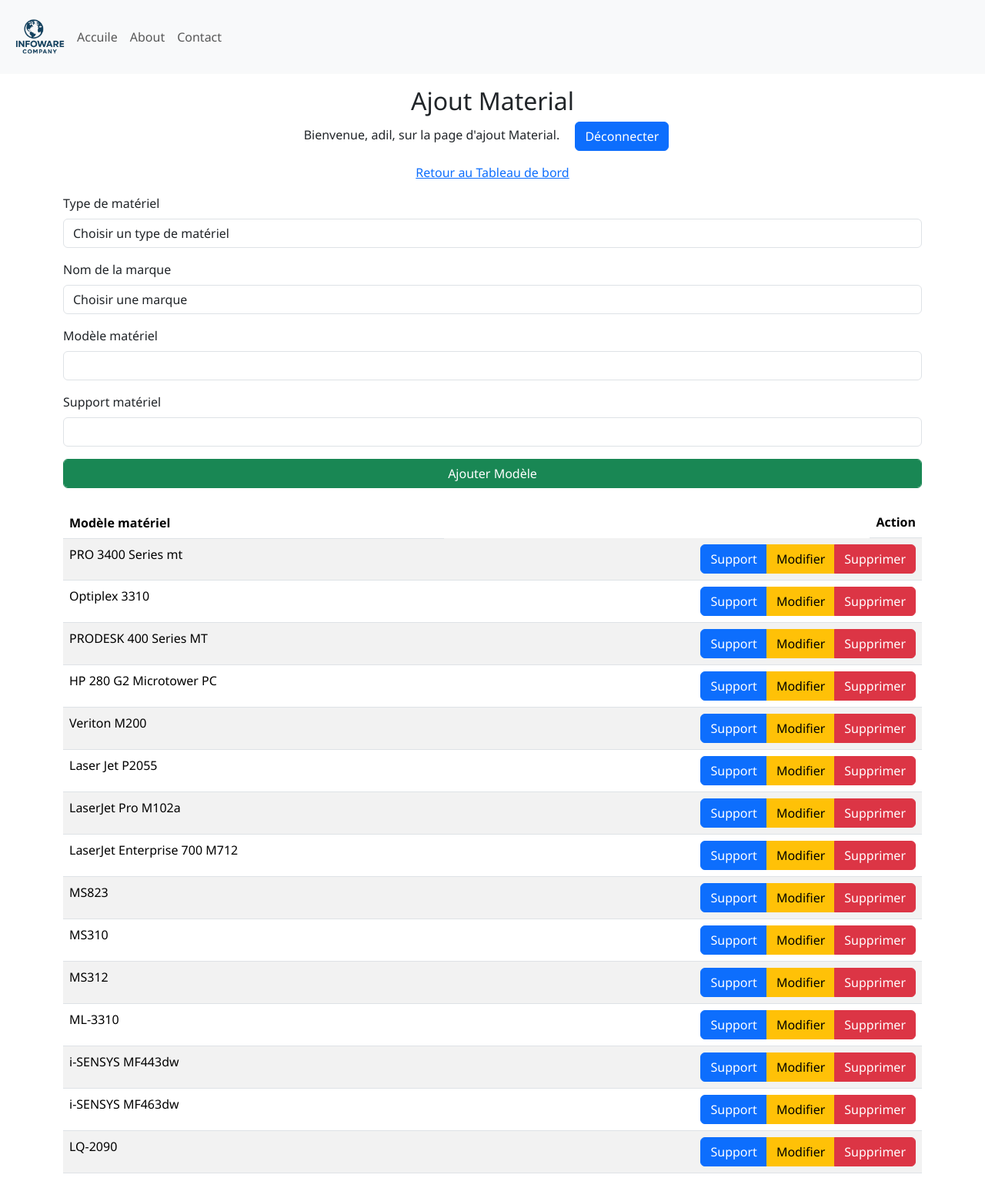
After one commit to the8Proffesional/FLASK, a Flask app: page /manage_Models in a window 1280 px wide. The commit adds this page. Shown: the whole page at 77% size. Run offline with Flask 3, Linux system fonts and the light colour scheme; a user stored in the database is signed in; data comes from the database, SQL or seed files in the repository; both versions use the stored data as it was after the commit.

Commit message:
Add Modèl material

```diff
--- a/Site/app.py
+++ b/Site/app.py
@@ -1,4 +1,5 @@
 from flask import  Flask
+from dashbord.models import ModelMaterial
 from main.main import main
 from about.about import about
 from admin.admin import adminstration
@@ -30,6 +31,7 @@
     app.register_blueprint(utilisateur)
     app.register_blueprint(Material_Types)
     app.register_blueprint(Marques)
+    app.register_blueprint(ModelMaterial)
 
     db.init_app(app)
 
--- /dev/null
+++ b/Site/dashbord/models.py
@@ -0,0 +1,40 @@
+from flask import Blueprint, render_template, redirect, url_for, request
+from flask import session
+from models import Arondissement, Departement, MaterialType, Marque, Model, Utilisateur
+from extentions import db
+
+ModelMaterial = Blueprint('model_material', __name__, template_folder='templates')
+
+
+@ModelMaterial.route('/manage_Models', methods=['GET', 'POST'])
+def manage_Models():
+    if 'user' not in session:
+        return redirect(url_for('adminstration.login'))
+    MaterialTypes = MaterialType.query.all()
+    Marques = Marque.query.all()
+    models = Model.query.all()
+    if request.method == 'POST':
+        selected_TypeMaterial = request.form.get('TypeName', type=int)
+        selected_Marque = request.form.get('MarqueName', type=int)
+        ModelName = request.form.get('ModelName')
+        support = request.form.get('SupportName')
+
+
+        new_model = Model(
+            modelname=ModelName,
+            type_material_id=selected_TypeMaterial,
+            marque_id=selected_Marque,
+            support_uri=support
+        )
+        db.session.add(new_model)
+        db.session.commit()
+        models = Model.query.all()
+        return render_template('Manage_materials.html',  name=session['user'], TypeMaterials=MaterialTypes, Marques=Marques, models=models, submitted=True, selected_TypeMaterial=selected_TypeMaterial, selected_Marque=selected_Marque)
+    return render_template('Manage_materials.html',  name=session['user'], TypeMaterials=MaterialTypes, Marques=Marques, models=models, submitted=False)
+
+@ModelMaterial.route('/delete_Models/<int:model_id>', methods=['GET'])
+def delete_model(model_id):
+    model = Model.query.get_or_404(model_id)
+    db.session.delete(model)
+    db.session.commit()
+    return redirect(url_for('model_material.manage_Models'))
--- /dev/null
+++ b/Site/templates/Manage_materials.html
@@ -0,0 +1,81 @@
+{% extends 'base.html' %}
+{% block title %} Tableau de bord - Ajout Material {% endblock %}
+
+{% block body %}
+<div class="container-fluid">
+    <div class="row">
+        <div class="col-12  my-3">
+            <div class="text-center">
+                <h2>Ajout Material</h2>
+                <p>Bienvenue, {{ name }}, sur la page d'ajout Material. <a class="mx-3 btn btn-primary" href="{{ url_for('admin.logout') }}"">Déconnecter</a></p>
+                <p><a href="{{ url_for('dashbord.dashbord_page') }}">Retour au Tableau de bord</a> </p>
+            </div>
+
+            <div class="container">
+                <form method="POST" action="{{ url_for('model_material.manage_Models') }}">
+                    <div class="mb-3">
+                        <label for="TypeName" class="form-label">Type de matériel</label>
+                        <select class="form-control" id="TypeName" name="TypeName">
+                        <option value="-1" disabled {% if not submitted %} selected {% endif %}>Choisir un type de matériel</option>
+                        {% for TypeMaterial in TypeMaterials %}
+                            <option value="{{ TypeMaterial.id }}" {% if selected_TypeMaterial == TypeMaterial.id %} selected {% endif %}>{{ TypeMaterial.typeMaterial }}</option>
+                        {% endfor %}
+                        </select>
+                    </div>
+                    <div class="mb-3">
+                        <input type="hidden" name="TypeMaterialName1" value="{{ selected_TypeMaterial }}">
+                        <label for="MarqueName" class="form-label">Nom de la marque</label>
+                        <select class="form-control" id="MarqueName" name="MarqueName">
+                        <option value="-1" disabled {% if not submitted %} selected {% endif %}>Choisir une marque</option>
+                        {% for Marque in Marques %}
+                            <option value="{{ Marque.id }}" {% if selected_Marque == Marque.id %} selected {% endif %}>{{ Marque.MarqueName }}</option>
+                        {% endfor %}
+                        </select>
+                    </div>
+
+                    <div class="mb-3">
+                        <label for="ModelName" class="form-label">Modèle matériel</label>
+                        <input type="text" class="form-control" id="ModelName" name="ModelName" required>
+                    </div>
+                    <div class="mb-3">
+                        <label for="SupportName" class="form-label">Support matériel</label>
+                        <input type="text" class="form-control" id="SupportName" name="SupportName" required>
+                    </div>
+                    <button type="submit" class="form-control btn btn-success">Ajouter Modèle</button>
+
+                </form>
+
+                {% if models %}
+                <table class="table table-striped  mt-4 ">
+                    <thead>
+                    <tr>
+                      <th scope="col">Modèle matériel</th>
+                      <th class="float-end" scope="col">Action</th>
+                    </tr>
+                  </thead>
+                  <tbody>
+                    {% for model in models %}
+                    <tr>
+                      <td>{{ model.modelname }}</td>
+                      <td>
+                        <div class="btn-group float-end" role="group" aria-label="Basic example">
+                            <a href="{{ model.support_uri }}" target="blank" class="btn btn-primary">Support</a>
+                            <a href="" class="btn btn-warning">Modifier</a>
+                            <a href="{{ url_for('model_material.delete_model', model_id=model.id) }}" class="btn btn-danger">Supprimer</a>
+                        </div>
+
+                        </td>
+                    </tr>
+                    {% endfor %}
+                </tbody>
+            </table>
+            {% else %}
+                <p class="h5 text-dark  mt-4">Aucun Modèle</p>
+            {% endif %}
+            </div>
+        </div>
+    </div>
+</div>
+
+
+{% endblock %}
--- a/Site/templates/dashbord.html
+++ b/Site/templates/dashbord.html
@@ -15,7 +15,7 @@
                 <p><a href="{{url_for('dashbord.manage_users')}}" class="col-6 btn btn-primary">Gérer les Affectation</a></p>
                 <p><a href="{{url_for('materialTypes.manage_MaterialTypes')}}" class="col-6 btn btn-primary">Gérer les type de material</a></p>
                 <p><a href="{{url_for('marques.manage_Marques')}}" class="col-6 btn btn-primary">Gérer les marques</a></p>
-                <p><a href="#" class="col-6 btn btn-primary">Gérer les materials</a></p>
+                <p><a href="{{url_for('model_material.manage_Models')}}" class="col-6 btn btn-primary">Gérer les materials</a></p>
                 <p><a href="#" class="col-6 btn btn-primary">Gérer les interventions</a></p>
             </div>
 
--- a/Site/templates/manage_MaterialTypes.html
+++ b/Site/templates/manage_MaterialTypes.html
@@ -8,7 +8,7 @@
             <div class="text-center">
                 <h2>Ajout type de matériel</h2>
                 <p>Bienvenue, {{ name }}, sur la page d'ajout de type de matériel. <a class="mx-3 btn btn-primary" href="{{ url_for('admin.logout') }}"">Déconnecter</a></p>
-                <p><a href="{{ url_for('dashbord.dashbord_page') }}">Retour à la page Tableau de bord</a> </p>
+                <p><a href="{{ url_for('{{ url_for('dashbord.dashbord_page') }}') }}">Retour à la page Tableau de bord</a> </p>
             </div>
 
             <div class="container">
```
Also changed, not shown: Site/models.py (+10 -0 lines), instance/site.db.
